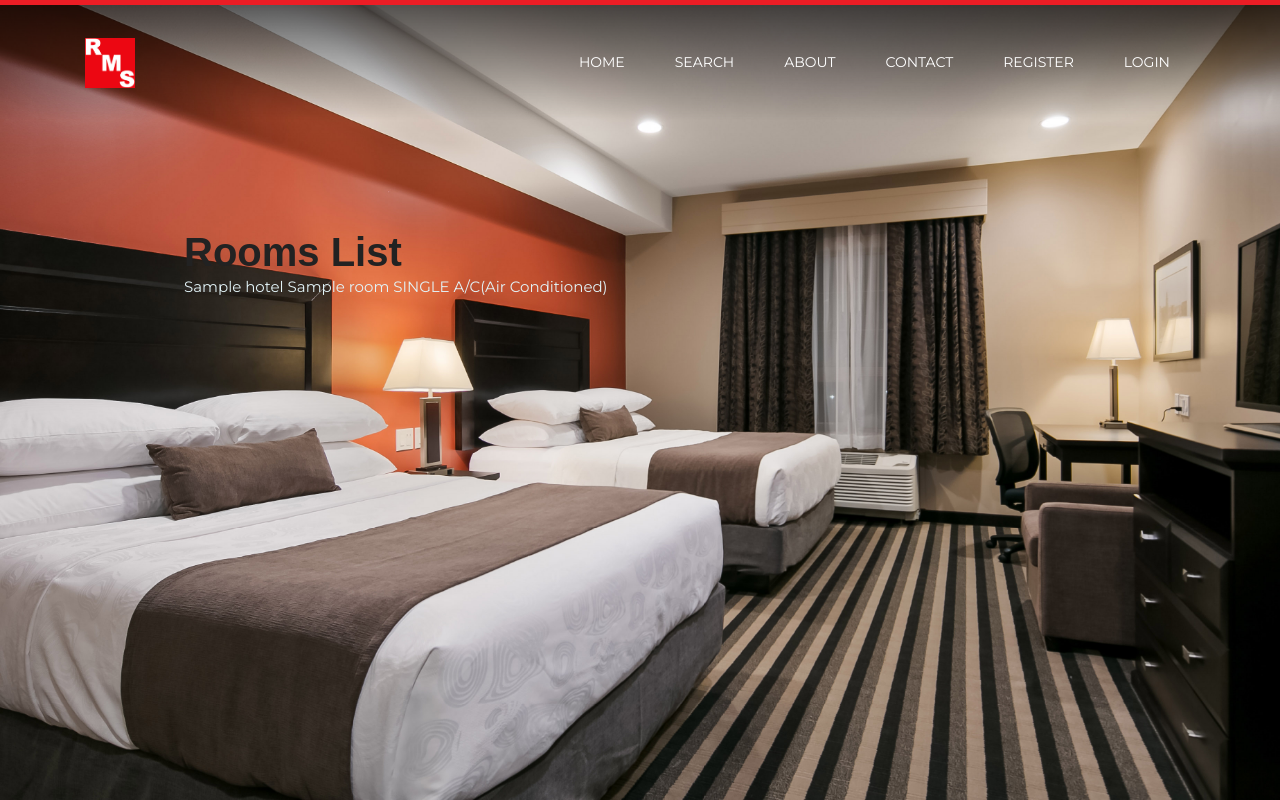
After one commit to AshrithReddyT/HotelBookingSystem, a Django app: page /hotels/1/rooms in a window 1280 px wide. The commit adds this page. Run offline with Django 3.2, Linux system fonts and the light colour scheme; tables that the repository leaves empty hold one stand-in row (values such as "Sample post"); some libraries are stand-ins or nearby versions.

Commit message:
Add Room List and Detail View

```diff
--- a/hotels/models.py
+++ b/hotels/models.py
@@ -20,22 +20,30 @@ class Hotel(models.Model):
         """Unicode representation of Hotel."""
         return self.name
 
-OCCUPANCY_CHOICES = [
-    ("SINGLE", "SINGLE"),
-    ("DOUBLE", "DOUBLE"),
-]
-TYPE_CHOICES = [
-    ("A/C(Air Conditioned)", "A/C(Air Conditioned)"),
-    ("Non A/C(Non Air Conditioned)", "Non A/C(Non Air Conditioned)"),
-]
-
 class Room(models.Model):
     """Model definition for Room."""
 
+    OCCUPANCY_CHOICES = [
+        ("SINGLE", "SINGLE"),
+        ("DOUBLE", "DOUBLE"),
+    ]
+    TYPE_CHOICES = [
+        ("A/C(Air Conditioned)", "A/C(Air Conditioned)"),
+        ("Non A/C(Non Air Conditioned)", "Non A/C(Non Air Conditioned)"),
+    ]
+
     hotel = models.ForeignKey('hotels.Hotel', on_delete=models.CASCADE)
-    type_name = models.CharField(max_length=100, default="Delux")
+    type_name = models.CharField(max_length=100, default="Deluxe")
     occupancy = models.CharField(max_length=50, choices=OCCUPANCY_CHOICES , default="SINGLE")
     room_type = models.CharField(max_length=50, choices=TYPE_CHOICES , default="Non A/C(Non Air Conditioned)")
     maximum = models.PositiveIntegerField(default=10)
     available = models.PositiveIntegerField(default=10)
     cost = models.PositiveIntegerField(default=1000)
+
+    def get_absolute_url(self):
+        """Return absolute url for Room."""
+        return reverse('hotels:room-detail', args=[str(self.hotel.pk), str(self.pk)])
+
+    def __str__(self):
+        """Unicode representation of Room."""
+        return str(self.hotel) + ' ' + self.type_name + ' ' + self.occupancy + ' ' + self.room_type
--- /dev/null
+++ b/hotels/templates/hotels/room_list.html
@@ -0,0 +1,18 @@
+{% extends 'hotels/base.html' %}
+{% block title %}Room Details{% endblock %}
+{% block body %}
+
+<h1>Rooms List</h1>
+{% if rooms_list %}
+<ul>
+{% for room in rooms_list %}
+    <li>
+    <a href="{{ room.get_absolute_url }}">{{ room }}</a>
+    </li>
+{% endfor %}
+</ul>
+{% else %}
+<p>There are no rooms.</p>
+{% endif %}
+
+{% endblock %}
--- a/hotels/templates/hotels/search.html
+++ b/hotels/templates/hotels/search.html
@@ -36,7 +36,7 @@
                     <div class="logo-container">
                       <h3>{{ hotel.name }}</h3>
                       <p>{{ location }}</p>
-                      <button class="btn" onclick="location.href='{% url 'hotels:booking' %}?hotel_id={{ hotel.id }}';">Book</button>
+                      <button class="btn" onclick="location.href='{% url 'hotels:room-list' hotel.id %}';">View Rooms</button>
                     </div>
 
                   </div>
--- a/hotels/urls.py
+++ b/hotels/urls.py
@@ -15,7 +15,7 @@ Including another URLconf
 """
 from django.contrib import admin
 from django.urls import path, include
-from .views import HotelList, HotelDetail, search , Booking ,booking
+from .views import HotelList, HotelDetail, RoomList, RoomDetail, search
 
 app_name = "hotels"
 
@@ -23,5 +23,6 @@ urlpatterns = [
     path('', HotelList.as_view(), name='hotel-list'),
     path('<int:pk>', HotelDetail.as_view(), name='hotel-detail'),
     path('search/', search, name='search'),
-    path('booking/', Booking, name='booking'),
+    path('<int:hotel_pk>/rooms', RoomList.as_view(), name='room-list'),
+    path('<int:hotel_pk>/rooms/<int:pk>', RoomDetail.as_view(), name='room-detail'),
 ]
--- a/hotels/views.py
+++ b/hotels/views.py
@@ -2,7 +2,7 @@ from django.shortcuts import render
 from django.views.generic.detail import DetailView
 from django.views.generic.list import ListView
 from django.views.generic.edit import CreateView, UpdateView, DeleteView
-from .models import Hotel,Room
+from .models import Hotel, Room
 from .forms import BookingForm
 from django.utils.decorators import method_decorator
 from django.contrib.auth.decorators import login_required
@@ -18,24 +18,6 @@ def search(request):
 
     return render(request, 'hotels/search.html', {'locations': locations})
 
-
-def Booking(request):
-    if request.GET.get('hotel_id'):
-        return render(request, 'hotels/booking.html', {'hotel': Hotel.objects.get(id=request.GET['hotel_id'])})
-
-    return render(request, 'hotels/search.html')
-
-@method_decorator(login_required, name='dispatch')
-class booking(CreateView):
-    form_class = BookingForm
-    model = Room
-    template_name = 'hotels/booking.html'
-
-    def get_initial(self):
-        if self.request.GET.get('hotel_id'):
-            return { 'hotel': Hotel.objects.get(id=self.request.GET['hotel_id'])}
-
-
 class HotelList(ListView):
     model = Hotel
     context_object_name = 'hotels_list'
@@ -44,3 +26,12 @@ class HotelList(ListView):
 class HotelDetail(DetailView):
     model = Hotel
     template_name='hotels/hotel_detail.html'
+
+class RoomList(ListView):
+    model = Room
+    context_object_name = 'rooms_list'
+    template_name='hotels/room_list.html'
+
+class RoomDetail(DetailView):
+    model = Room
+    template_name='hotels/room_detail.html'
```
Also changed, not shown: hotels/templates/hotels/room_detail.html (added, +14 -0 lines).
